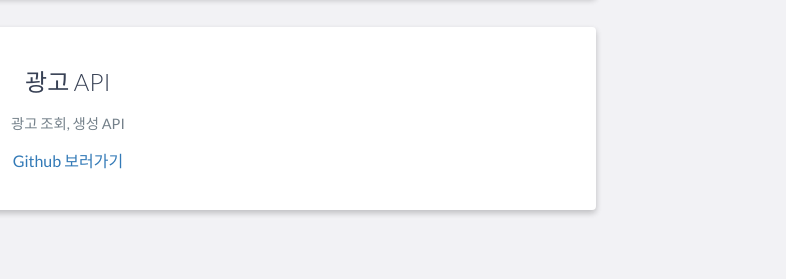
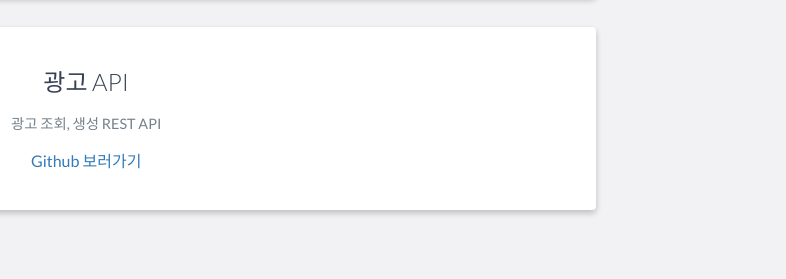
Before and after one commit to hodolee246/portfolio, a website: page index.html in a window 1280 px wide. Shown: the part 2601-2880 px from the top of the page, 494-1280 px from the left. Drawn offline with nearby package versions, Linux system fonts and the light colour scheme.

Commit message:
index.html 수정

```diff
--- a/index.html
+++ b/index.html
@@ -156,7 +156,7 @@
                     <div class="project-info">
                         <h3>광고 API</h3>
                         <p>
-                            광고 조회, 생성 API
+                            광고 조회, 생성 REST API
                         </p>
                         <a href="https://github.com/hodolee246/AdsAPI">Github 보러가기</a>
                     </div>
```
